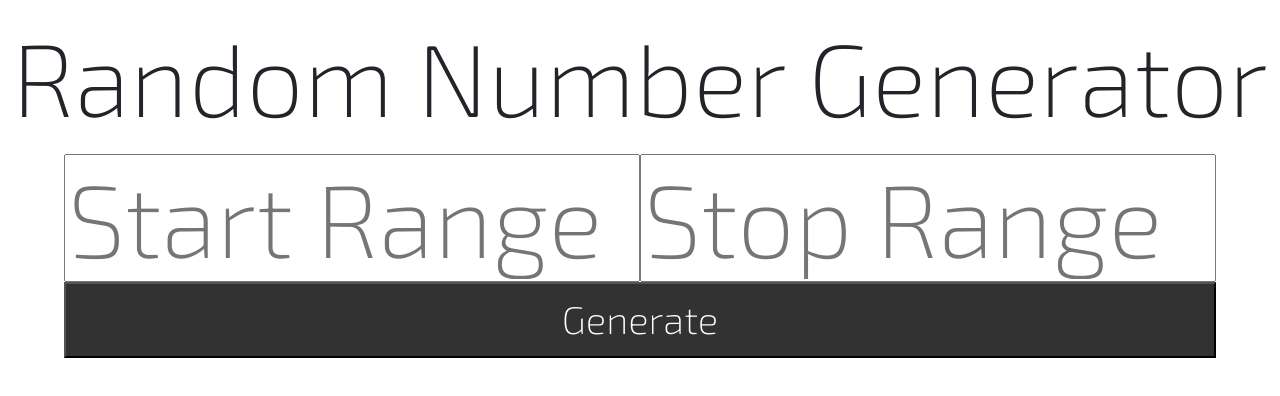
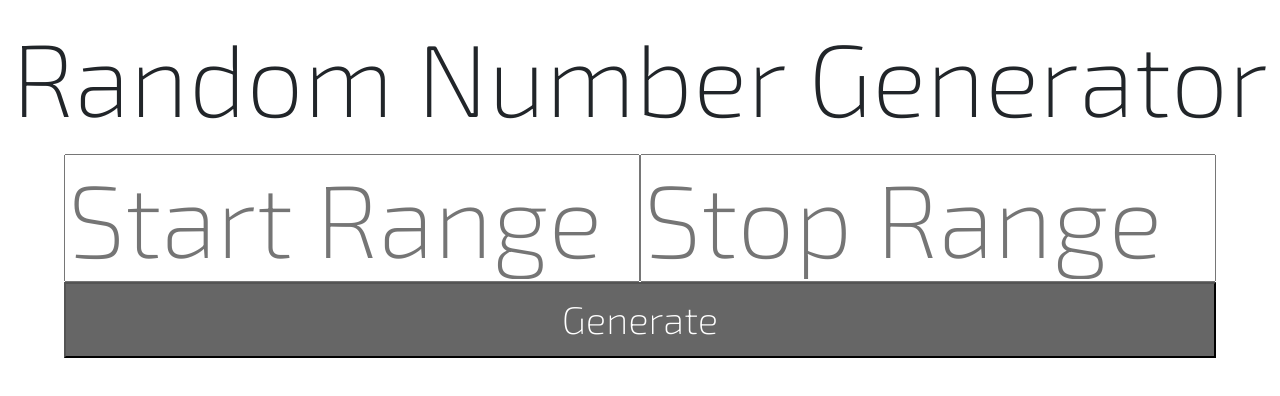
Before and after one commit to cforsythe/rand_num_gen, an Angular app: page / in a window 1280 px wide. In both pictures the pointer is over the button "Generate". Shown: the top 396 px of the page. Built offline with nearby package versions, Linux system fonts and the light colour scheme.

Commit message:
added hover to generate button

```diff
--- a/src/app/number-gen/number-gen.component.css
+++ b/src/app/number-gen/number-gen.component.css
@@ -23,6 +23,10 @@ button{
     color: white;
     font-size: 3vw;
 }
+button:hover{
+    background-color: #666666;
+    color: white;
+}
 #comment{
     font-size: 5vw;
 }
```
